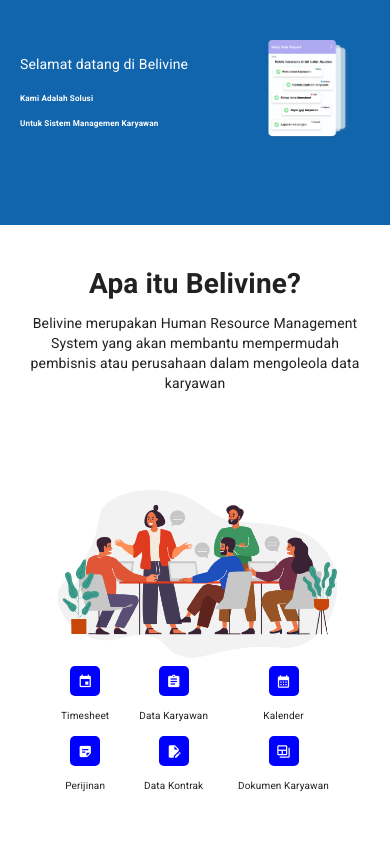
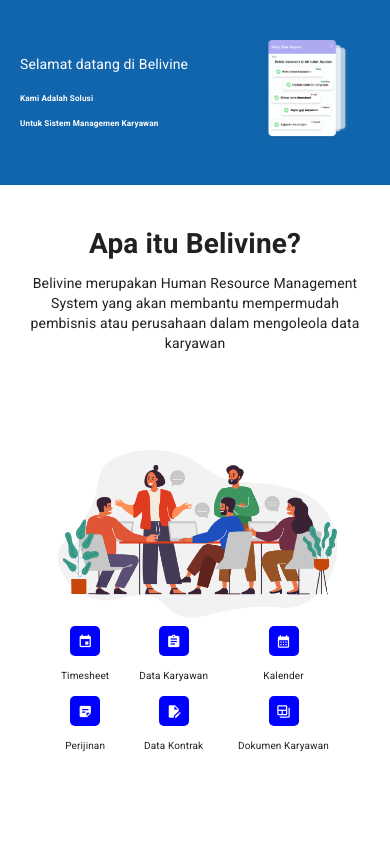
Before and after one commit to belivine/belivine.github.io, a Nuxt app: page / in a window 390 px wide. Shown: the top 844 px of the page. Built offline with nearby package versions, Linux system fonts and the light colour scheme.

Commit message:
make responsive

```diff
--- a/pages/index.vue
+++ b/pages/index.vue
@@ -417,6 +417,10 @@
 }
 
 @media (max-width: 667px) {
+  #banner {
+    height: 18.75rem;
+  }
+
   .md-layout {
     flex-flow: column;
   }
@@ -468,4 +472,10 @@
     font-size: 0.438rem !important;
   }
 }
+
+@media (max-width: 420px) {
+  #banner {
+    height: 11.563rem;
+  }
+}
 </style>
```
